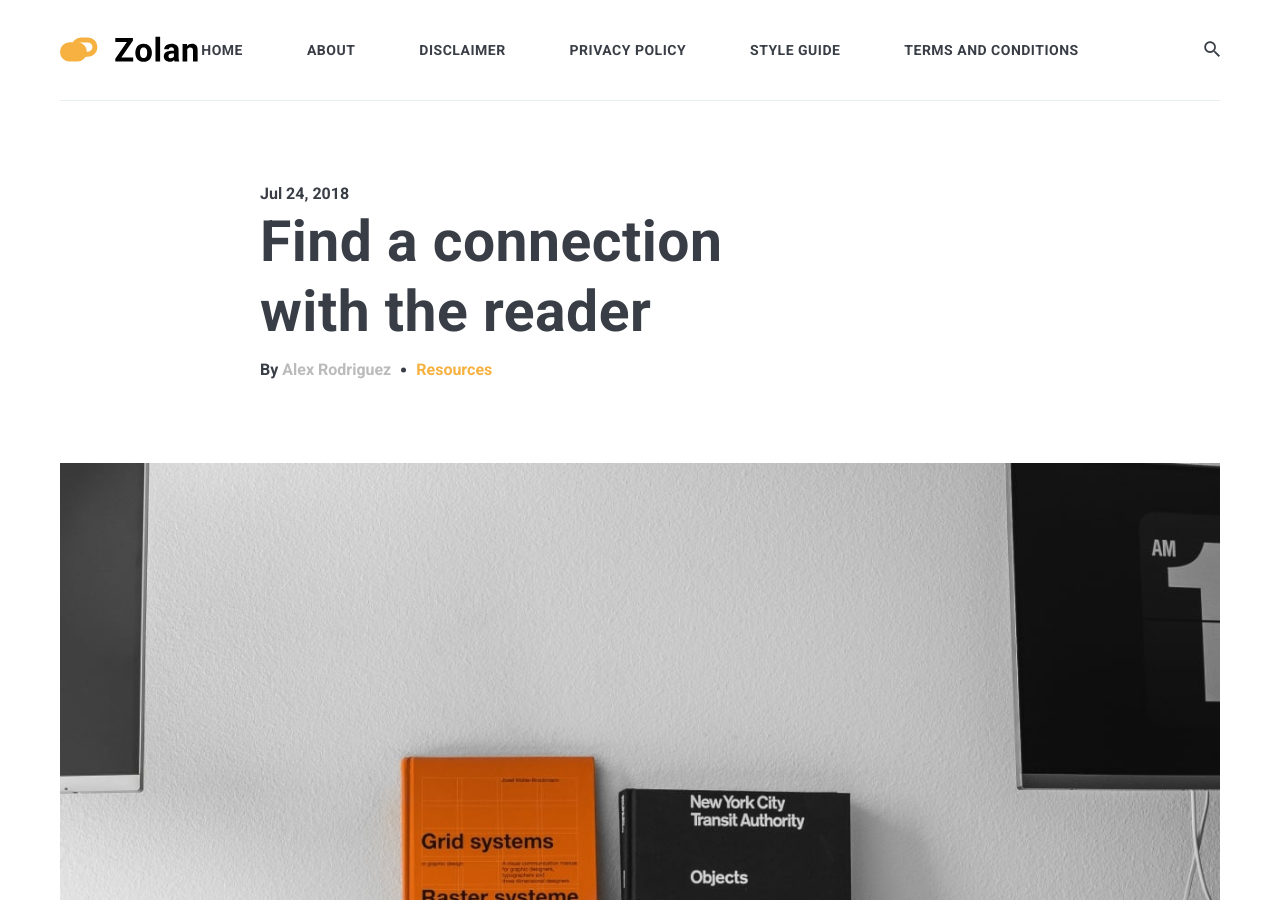
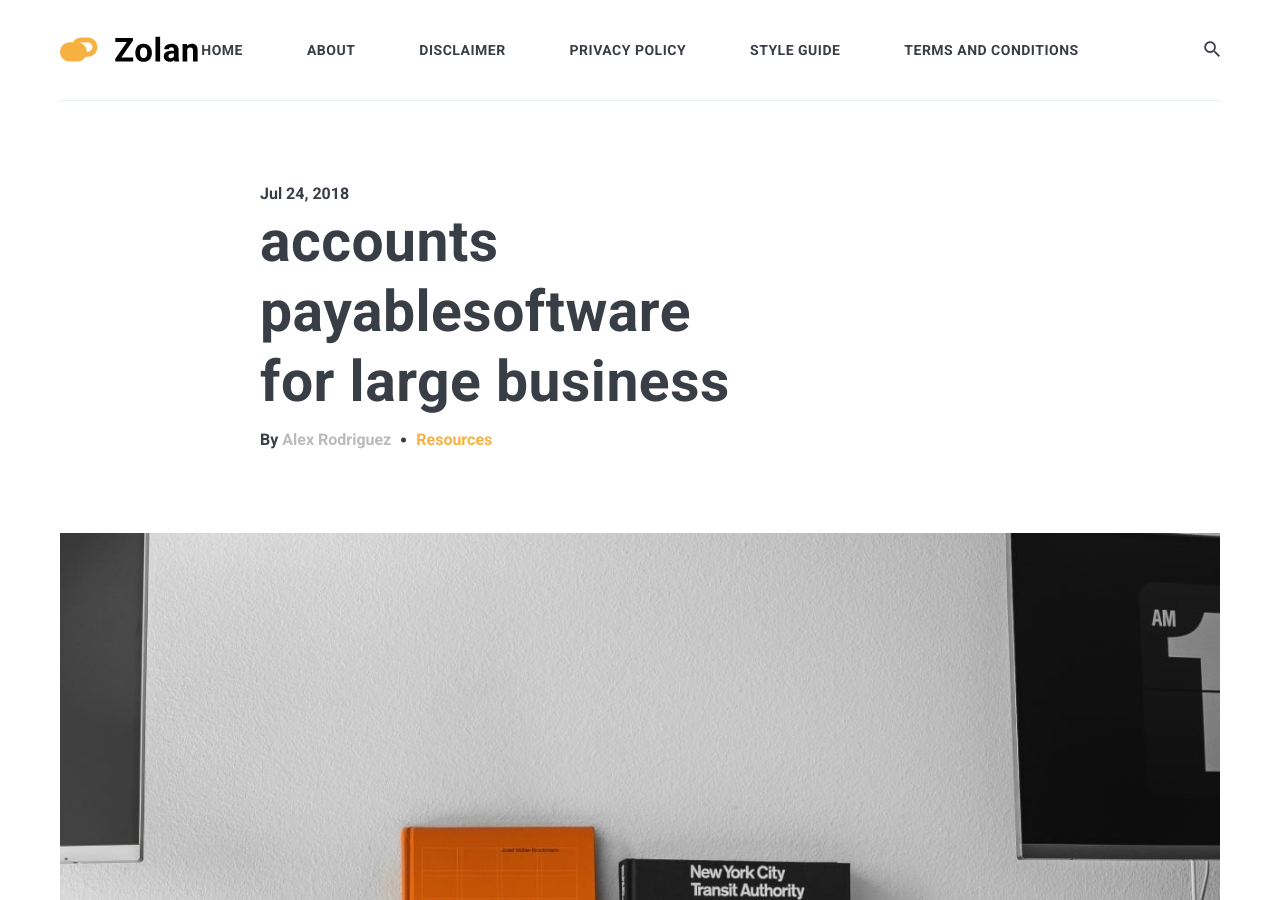
Before and after one commit to ikheinaaa/----, a Jekyll site: the page built from _posts/2018-07-23-accounts-payable-software-for-large-business.markdown, in a window 1280 px wide and 900 px high. Built offline with Jekyll 4.4.1, drawn with Linux system fonts in a browser that asks for light colours; nearby versions of some CDN libraries.

Commit message:
Update and rename 2018-07-23-find-a-connection-with-the-reader.markdown to 2018-07-23-accounts-payable-software-for-large-business.markdown

```diff
--- a/_posts/2018-07-23-find-a-connection-with-the-reader.markdown
+++ b/_posts/2018-07-23-accounts-payable-software-for-large-business.markdown
@@ -1,6 +1,6 @@
 ---
 layout: post
-title:  Find a connection with the reader
+title:  accounts payablesoftware for large business
 date:   2018-07-24 15:01:35 +0300
 image:  02.jpg
 tags:   Resources
```
